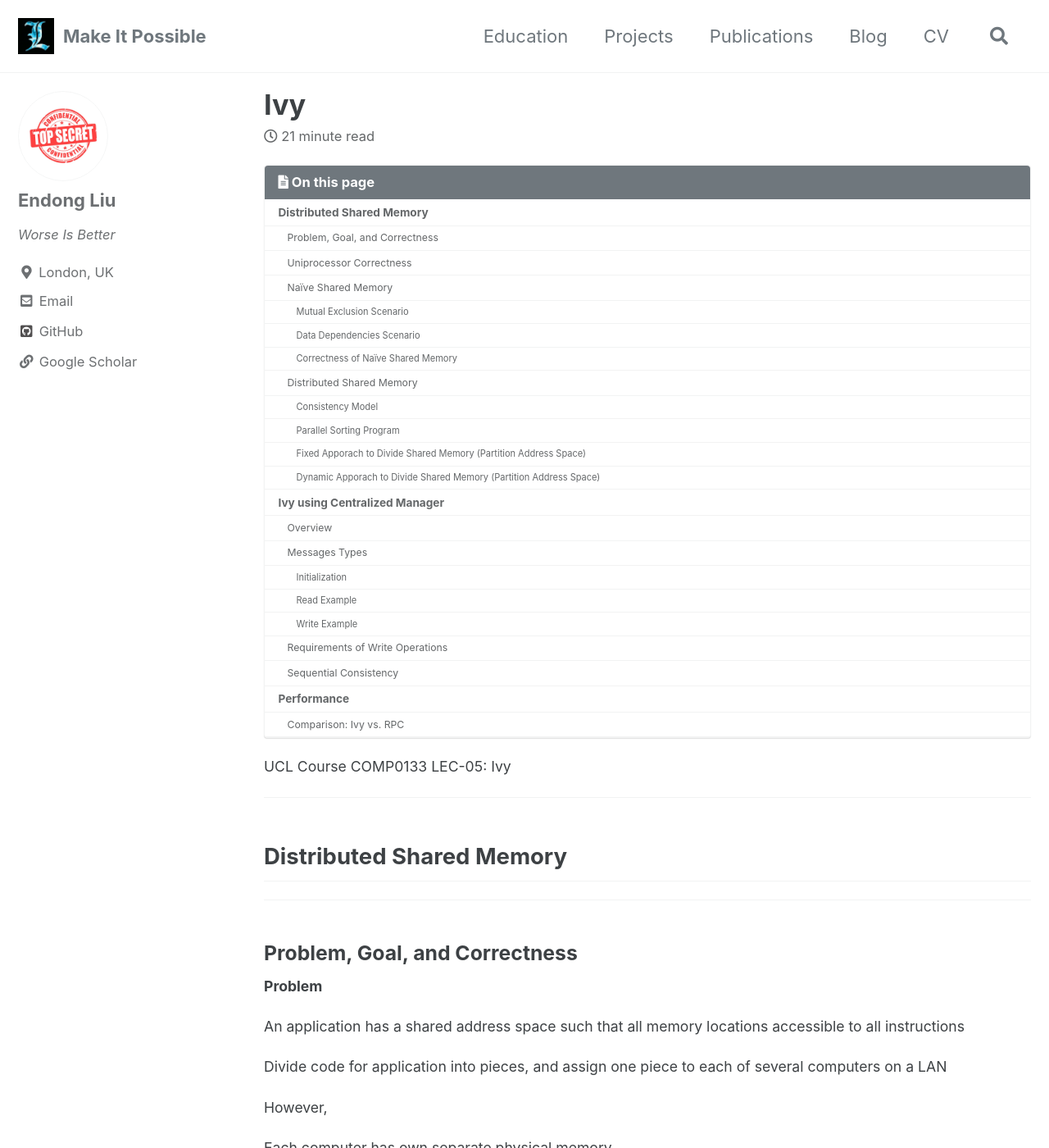
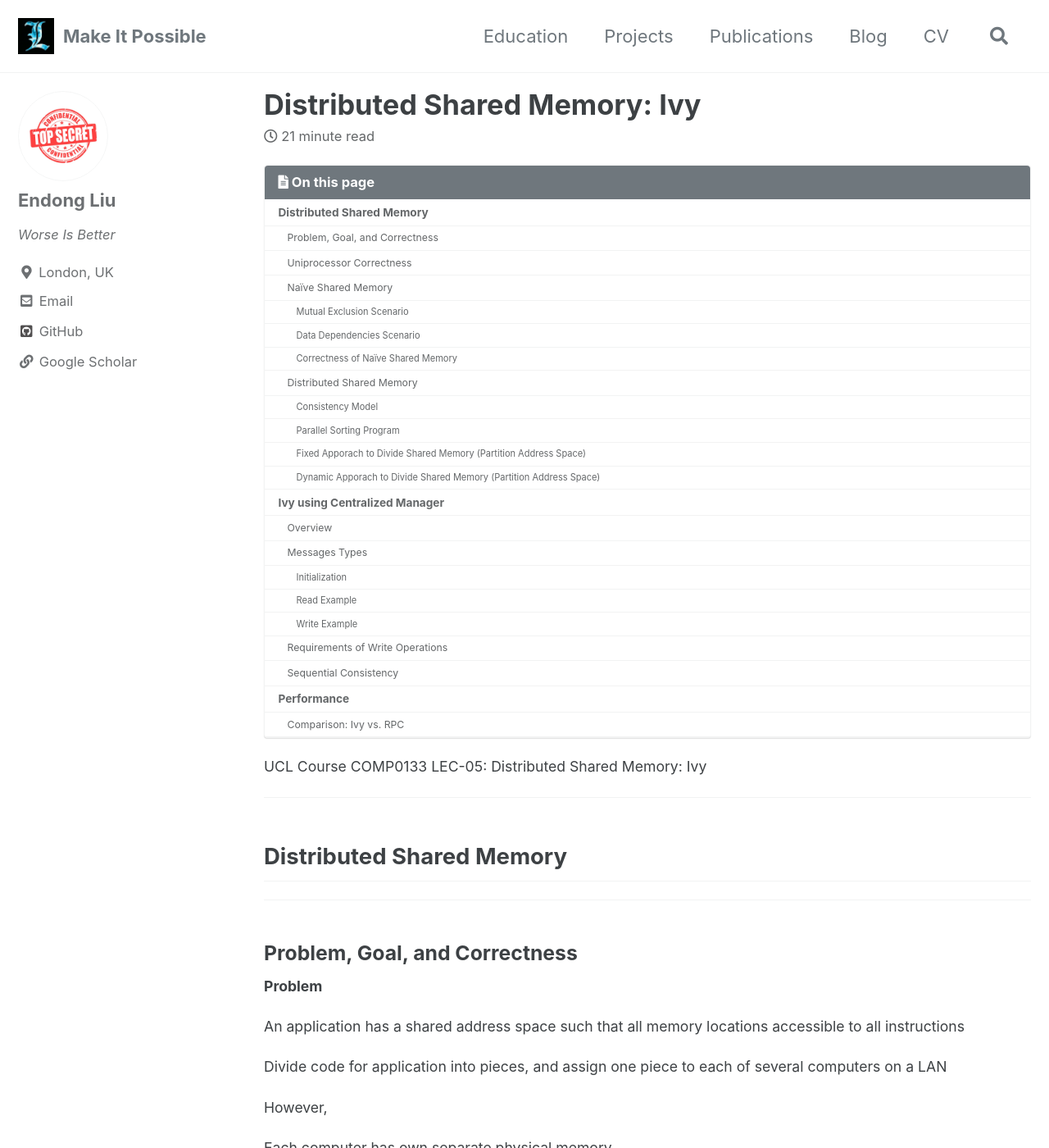
Before and after one commit to ZzPoLariszZ/zzpolariszz.github.io, a Jekyll site: the page built from _posts/2021-10-26-COMP0133-05.md, in a window 1280 px wide and 1400 px high. Shown: the whole window at 82% size. Built offline with Jekyll 4.4.1, drawn with Linux system fonts in a browser that asks for light colours; cached includes are drawn as plain includes.

Commit message:
Update 2021-10-26-COMP0133-05.md

```diff
--- a/_posts/2021-10-26-COMP0133-05.md
+++ b/_posts/2021-10-26-COMP0133-05.md
@@ -1,6 +1,6 @@
 ---
 layout: single
-title: "Ivy"
+title: "Distributed Shared Memory: Ivy"
 excerpt_separator: <!--more-->
 tags: UCL-Course COMP0133
 author_profile: true
@@ -9,7 +9,7 @@ toc: true
 classes: wide
 ---
 
-UCL Course COMP0133 LEC-05: Ivy
+UCL Course COMP0133 LEC-05: Distributed Shared Memory: Ivy
 
 <!--more-->
 
```
